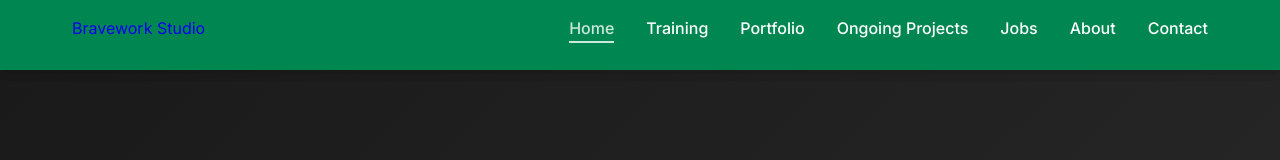
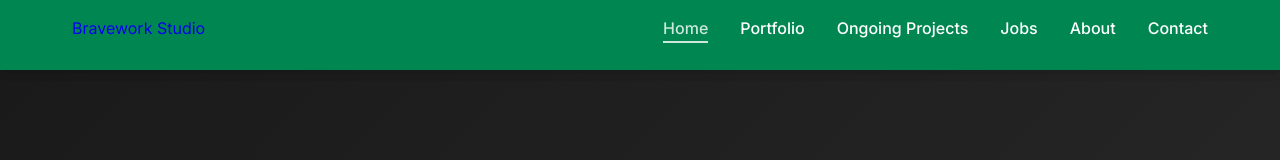
Before and after one commit to bravono/bravework-studio, a Next.js app: page / in a window 1280 px wide. Shown: the top 160 px of the page. Built offline with nearby package versions, Linux system fonts and the light colour scheme.

Commit message:
Remove training page link from the Nav and rename it to digital education in Footer

```diff
--- a/app/components/Footer.tsx
+++ b/app/components/Footer.tsx
@@ -37,7 +37,7 @@ export default function Footer() {
             <h3>Quick Links</h3>
             <ul>
               <li><Link href="/services">Services</Link></li>
-              <li><Link href="/training">Training</Link></li>
+              <li><Link href="/training">Digital Education</Link></li>
               <li><Link href="/portfolio">Portfolio</Link></li>
               <li><Link href="/projects" >Ongoing Projects</Link></li>
               <li><Link href="/jobs" >Jobs</Link></li>
--- a/app/components/Navbar.tsx
+++ b/app/components/Navbar.tsx
@@ -72,16 +72,6 @@ export default function Navbar() {
               onClick={() => setIsMenuOpen(false)}
             >
               Home
-            </Link>
-          </li>
-
-          <li>
-            <Link
-              href="/training"
-              className={pathname === '/training' ? 'active' : ''}
-              onClick={() => setIsMenuOpen(false)}
-            >
-              Training
             </Link>
           </li>
           <li>
```
